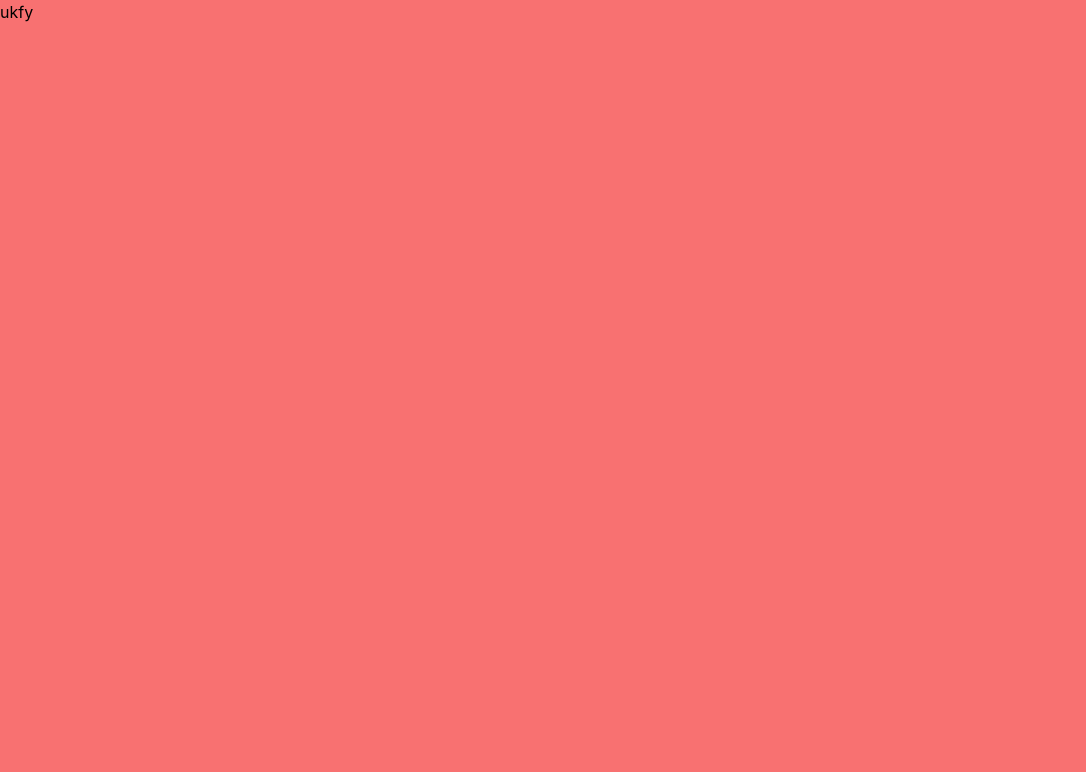
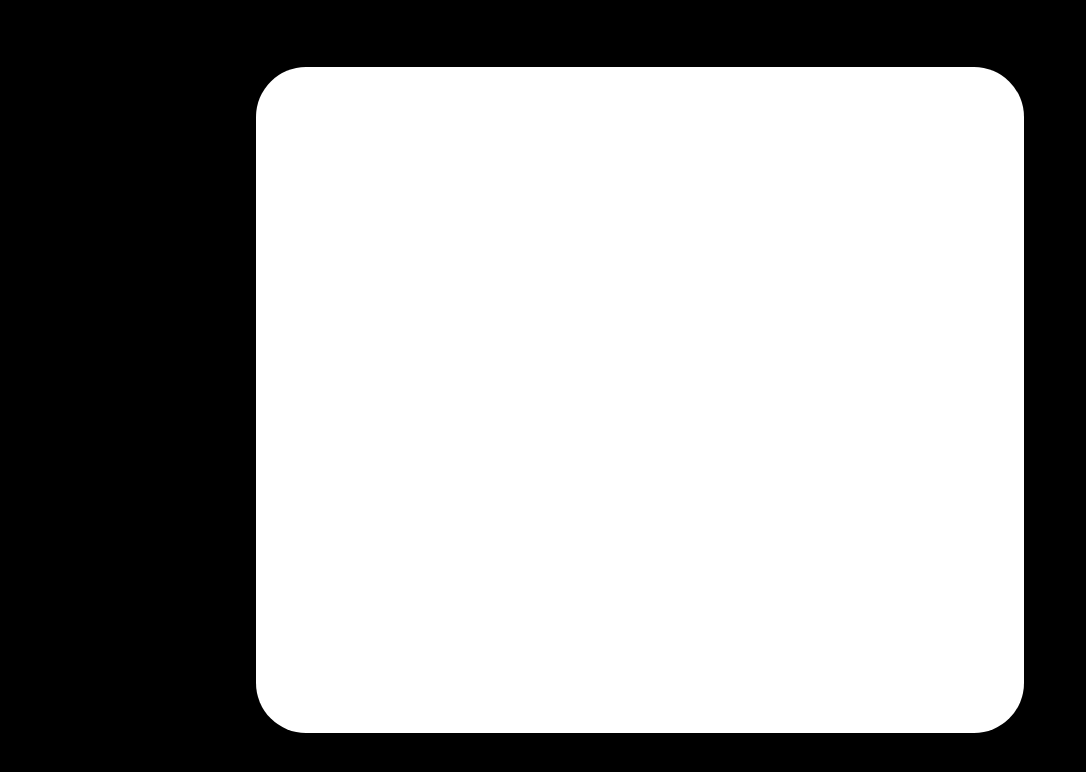
Before and after one commit to SebastianClarke0/Example-Commerce, a Next.js app in the folder examplecommerce/: page / in a window 1280 px wide. Shown: the top 772 px of the page, without its empty margins (0-1086 px from the left). Built offline with nearby package versions, Linux system fonts and the light colour scheme.

Commit message:
Update index.js

```diff
--- a/examplecommerce/pages/index.js
+++ b/examplecommerce/pages/index.js
@@ -4,8 +4,11 @@
 
 export default function Home() {
   return (
-    <div className="w-full h-screen bg-red-400">
-     ukfy
+    <div className="w-full h-screen bg-black flex items-center justify-center">
+     <div className="w-3/5 h-5/6 bg-white rounded-[50px]">
+
+     </div>
+
     </div>
   )
 }
```
